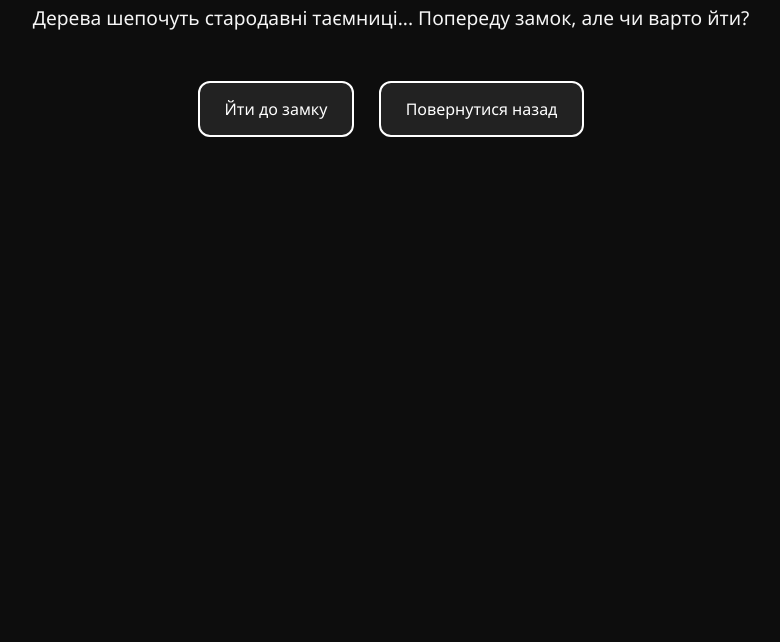
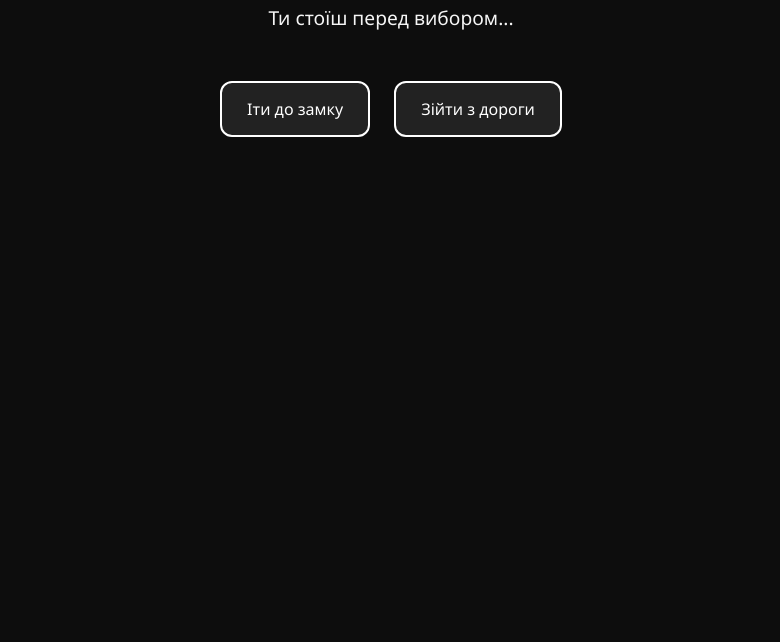
Before and after one commit to skibid1rizzler/fanatasy-hakaton, a plain HTML site: page forest.html in a window 1280 px wide. Shown: the part 158-800 px from the top of the page, without its empty margins (249-1029 px from the left). Drawn offline with Linux system fonts and the light colour scheme.

Commit message:
Update forest.html

```diff
--- a/forest.html
+++ b/forest.html
@@ -8,9 +8,9 @@
 <body>
   <div class="container">
     <h1>🌲 Темний ліс</h1>
-    <p>Дерева шепочуть стародавні таємниці... Попереду замок, але чи варто йти?</p>
-    <a href="castle.html" class="button">Йти до замку</a>
-    <a href="index.html" class="button">Повернутися назад</a>
+    <p>Ти стоїш перед вибором...</p>
+    <a href="castle.html" class="button">Іти до замку</a>
+    <a href="trap.html" class="button">Зійти з дороги</a>
   </div>
 </body>
 </html>
```
